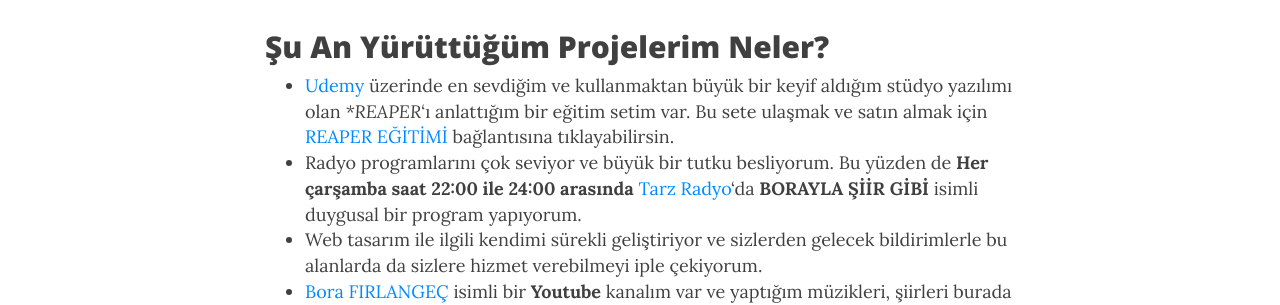
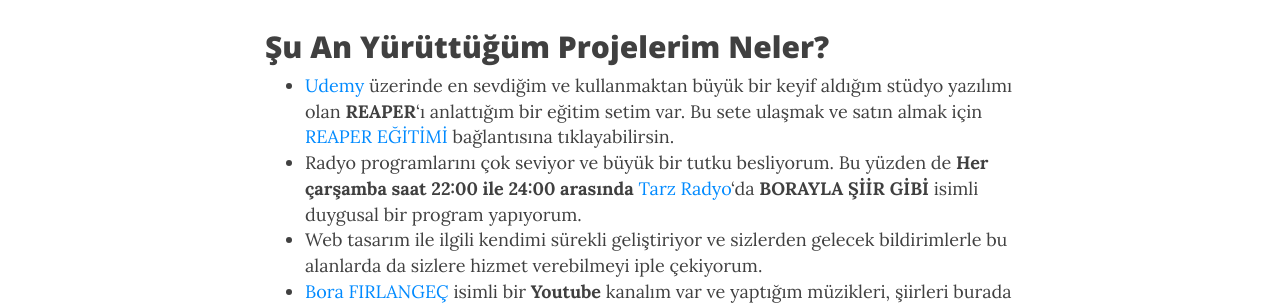
Before and after one commit to borfirbora/borfirbora.github.io, a Jekyll site: the page built from aboutme.md, in a window 1280 px wide and 1390 px high. Shown: the part 644-949 px from the top of the window. Built offline with Jekyll 4.4.1, drawn with Linux system fonts in a browser that asks for light colours; nearby versions of some CDN libraries.

```diff
--- a/aboutme.md
+++ b/aboutme.md
@@ -14,7 +14,7 @@ Bir Müzik Tutkunu olarak ben, kaval, piano ve vurmalı sazların bir çoğunu
 
 ## Şu An Yürüttüğüm Projelerim Neler?
 
-- [Udemy](https://www.udemy.com/) üzerinde en sevdiğim ve kullanmaktan büyük bir keyif aldığım stüdyo yazılımı olan **REAPER*'ı anlattığım bir eğitim setim var. Bu sete ulaşmak ve satın almak için [REAPER EĞİTİMİ](https://www.udemy.com/reaper-egitimi) bağlantısına tıklayabilirsin.
+- [Udemy](https://www.udemy.com/) üzerinde en sevdiğim ve kullanmaktan büyük bir keyif aldığım stüdyo yazılımı olan **REAPER**'ı anlattığım bir eğitim setim var. Bu sete ulaşmak ve satın almak için [REAPER EĞİTİMİ](https://www.udemy.com/reaper-egitimi) bağlantısına tıklayabilirsin.
 - Radyo programlarını çok seviyor ve büyük bir tutku besliyorum. Bu yüzden de **Her çarşamba saat 22:00 ile 24:00 arasında** [Tarz Radyo](https://www.tarzradyo.net/)'da **BORAYLA ŞİİR GİBİ** isimli duygusal bir program yapıyorum.
 - Web tasarım ile ilgili kendimi sürekli geliştiriyor ve sizlerden gelecek bildirimlerle bu alanlarda da sizlere hizmet verebilmeyi iple çekiyorum.
 - [Bora FIRLANGEÇ](https://www.youtube.com/borafirlangec) isimli bir **Youtube** kanalım var ve yaptığım müzikleri, şiirleri burada sizlerle paylaşıyorum.
```
